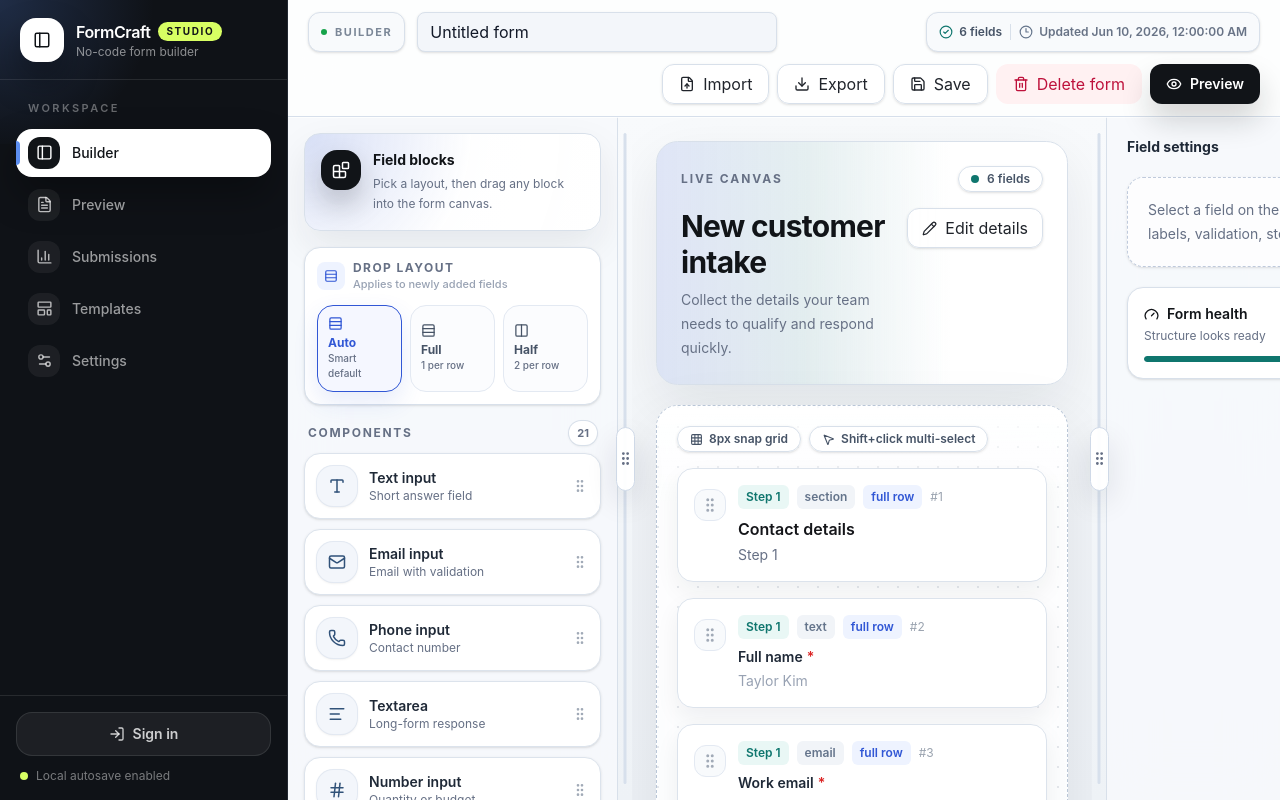
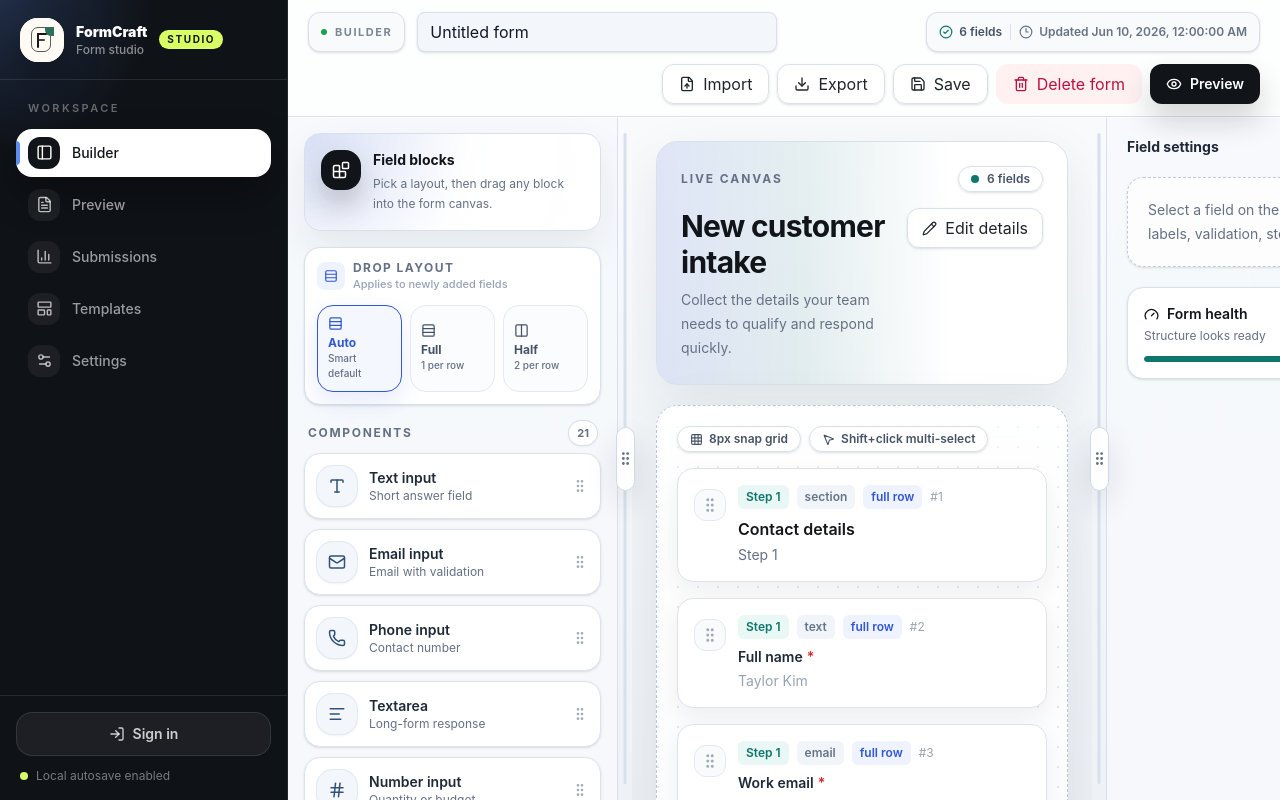
Before and after one commit to OmKhandale05/formcraft, a Next.js app: page /builder in a window 1280 px wide. Built offline with nearby package versions, Linux system fonts and the light colour scheme.

Commit message:
style(brand): add custom FormCraft logo

```diff
--- a/src/app/signin/page.tsx
+++ b/src/app/signin/page.tsx
@@ -8,10 +8,10 @@ import {
   GitBranch,
   LockKeyhole,
   Mail,
-  PanelLeft,
   PenLine,
   ShieldCheck
 } from "lucide-react";
+import { BrandLogo } from "@/components/brand-logo";
 import { Input, Label } from "@/components/ui/input";
 
 const authOptions = [
@@ -36,15 +36,7 @@ export default function SignInPage() {
       <div className="pointer-events-none absolute inset-x-0 top-0 h-28 border-b border-[#e3d9cd]/70 bg-[#fffaf4]/50 backdrop-blur-xl" />
 
       <div className="relative mx-auto flex max-w-6xl items-center justify-between gap-4">
-        <div className="flex items-center gap-3">
-          <span className="flex h-11 w-11 items-center justify-center rounded-[18px] bg-[#171717] text-white shadow-[0_14px_30px_rgba(23,23,23,0.18)]">
-            <PanelLeft size={18} />
-          </span>
-          <span>
-            <span className="block text-sm font-black text-[#171717]">FormCraft</span>
-            <span className="text-xs font-medium text-[#6f675f]">No-code form builder</span>
-          </span>
-        </div>
+        <BrandLogo />
         <div className="hidden items-center gap-2 rounded-full border border-[#e0d6ca] bg-[#fffaf4]/80 px-3 py-2 text-xs font-bold text-[#5f574f] shadow-sm md:flex">
           <ShieldCheck size={14} className="text-[#2f6f5e]" />
           Secure demo workspace
--- a/src/components/app-shell.tsx
+++ b/src/components/app-shell.tsx
@@ -3,6 +3,7 @@
 import Link from "next/link";
 import { usePathname } from "next/navigation";
 import { BarChart3, FileText, LayoutTemplate, LogIn, PanelLeft, Settings2 } from "lucide-react";
+import { BrandLogo } from "@/components/brand-logo";
 import { cn } from "@/lib/utils";
 
 const navItems = [
@@ -21,17 +22,13 @@ export function AppShell({ children }: { children: React.ReactNode }) {
       <aside className="fixed inset-y-0 left-0 z-30 hidden w-72 overflow-hidden border-r border-[#222831] bg-[#0f1217] text-white lg:flex lg:flex-col">
         <div className="pointer-events-none absolute inset-x-0 top-0 h-36 bg-[radial-gradient(circle_at_top_left,rgba(91,141,239,0.22),transparent_48%)]" />
         <div className="relative flex h-20 items-center gap-3 border-b border-white/10 px-5">
-          <div className="flex h-11 w-11 items-center justify-center rounded-2xl bg-white text-[#111418] shadow-[0_18px_34px_rgba(0,0,0,0.34)]">
-            <PanelLeft size={18} />
-          </div>
+          <BrandLogo dark subtext="Form studio" markClassName="shadow-[0_18px_34px_rgba(0,0,0,0.34)]" />
           <div className="min-w-0">
             <div className="flex items-center gap-2">
-              <p className="text-base font-semibold tracking-tight">FormCraft</p>
               <span className="rounded-full bg-[#d8ff63] px-2 py-0.5 text-[10px] font-bold uppercase tracking-[0.16em] text-[#111418]">
                 Studio
               </span>
             </div>
-            <p className="text-xs text-white/52">No-code form builder</p>
           </div>
         </div>
         <nav className="relative flex-1 space-y-1 px-4 py-5">
@@ -88,9 +85,7 @@ export function AppShell({ children }: { children: React.ReactNode }) {
       </aside>
       <div className="lg:pl-72">
         <div className="sticky top-0 z-20 flex min-h-14 items-center gap-2 border-b border-[#d8e0ea] bg-white/86 px-3 backdrop-blur lg:hidden">
-          <div className="mr-2 flex h-8 w-8 items-center justify-center rounded-lg bg-[#111418] text-white">
-            <PanelLeft size={16} />
-          </div>
+          <BrandLogo showText={false} markClassName="mr-2 h-8 w-8 rounded-xl shadow-none" />
           <div className="formcraft-scrollbar flex gap-1 overflow-x-auto">
             {navItems.map((item) => (
               <Link
--- /dev/null
+++ b/src/components/brand-logo.tsx
@@ -0,0 +1,59 @@
+"use client";
+
+import { cn } from "@/lib/utils";
+
+type BrandLogoProps = {
+  className?: string;
+  markClassName?: string;
+  textClassName?: string;
+  subtextClassName?: string;
+  subtext?: string;
+  showText?: boolean;
+  dark?: boolean;
+};
+
+export function BrandLogo({
+  className,
+  markClassName,
+  textClassName,
+  subtextClassName,
+  subtext = "No-code form builder",
+  showText = true,
+  dark = false
+}: BrandLogoProps) {
+  return (
+    <div className={cn("flex items-center gap-3", className)}>
+      <div
+        aria-hidden="true"
+        className={cn(
+          "relative flex h-11 w-11 shrink-0 items-center justify-center overflow-hidden rounded-[18px] shadow-[0_14px_30px_rgba(23,23,23,0.18)]",
+          dark ? "bg-white text-[#171717]" : "bg-[#171717] text-white",
+          markClassName
+        )}
+      >
+        <span className={cn("absolute inset-0", dark ? "bg-[#fffaf4]" : "bg-[#171717]")} />
+        <span className="absolute left-[11px] top-[9px] h-[25px] w-[20px] rounded-[7px] border border-current/70" />
+        <span
+          className={cn(
+            "absolute right-[10px] top-[9px] h-[9px] w-[9px] rounded-bl-[6px]",
+            dark ? "bg-[#2f6f5e]" : "bg-[#c9a875]"
+          )}
+        />
+        <span className="absolute left-[17px] top-[15px] h-[15px] w-[2px] rounded-full bg-current" />
+        <span className="absolute left-[17px] top-[15px] h-[2px] w-[10px] rounded-full bg-current" />
+        <span className="absolute left-[17px] top-[21px] h-[2px] w-[8px] rounded-full bg-current/80" />
+      </div>
+
+      {showText ? (
+        <span className="min-w-0">
+          <span className={cn("block text-sm font-black leading-5", dark ? "text-white" : "text-[#171717]", textClassName)}>
+            FormCraft
+          </span>
+          <span className={cn("block text-xs font-medium", dark ? "text-white/52" : "text-[#6f675f]", subtextClassName)}>
+            {subtext}
+          </span>
+        </span>
+      ) : null}
+    </div>
+  );
+}
```
